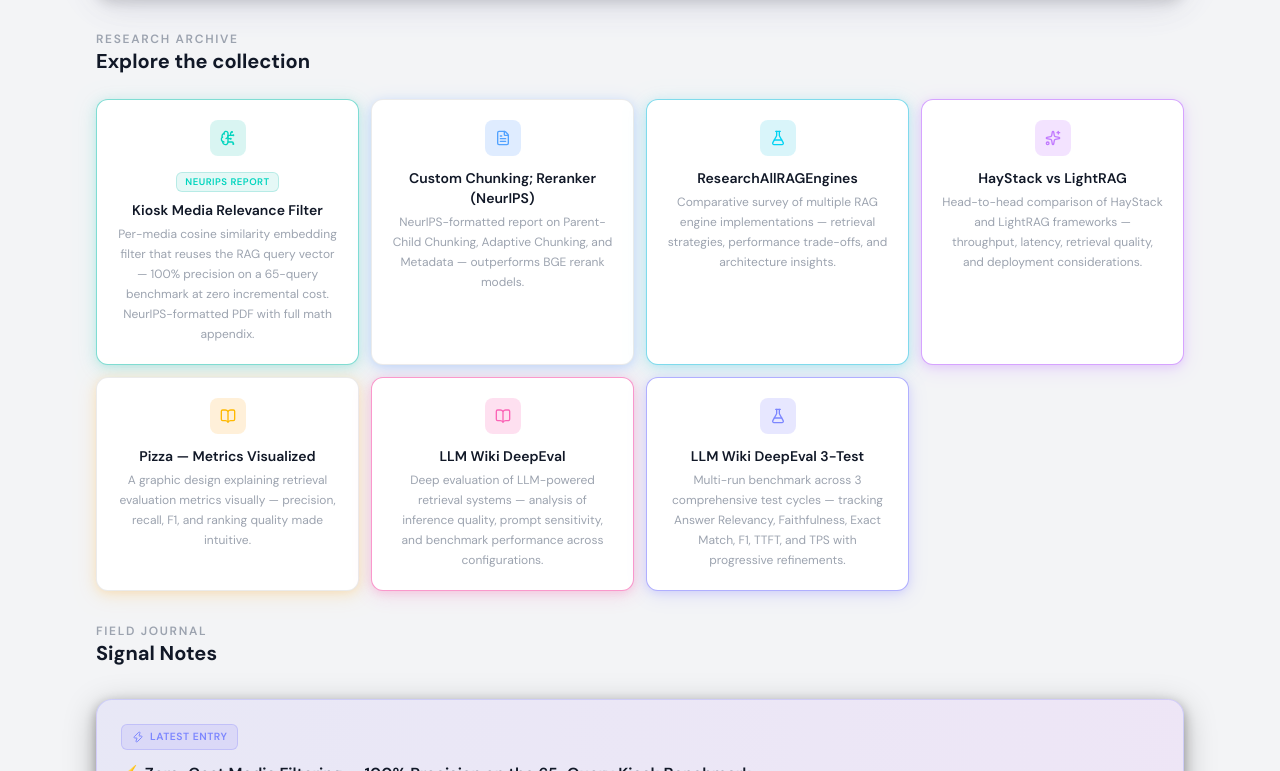
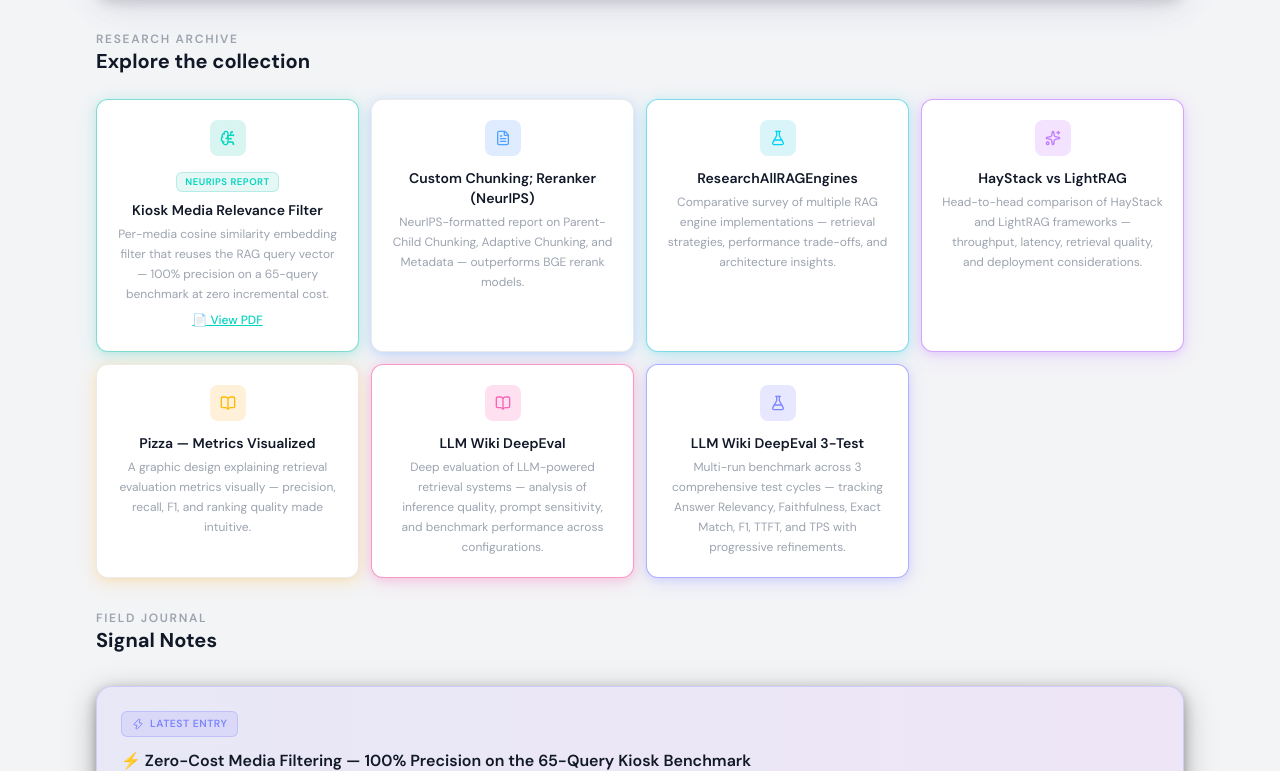
Before and after one commit to AxelTWC/research, a React (Vite) app: page / in a window 1280 px wide. Shown: the part 1749-2520 px from the top of the page. Built offline with nearby package versions, Linux system fonts and the light colour scheme.

Commit message:
Update App.jsx

```diff
--- a/src/App.jsx
+++ b/src/App.jsx
@@ -73,8 +73,9 @@
     iconBg: 'bg-teal-500/15 text-teal-400',
     badge: 'NeurIPS Report',
     title: 'Kiosk Media Relevance Filter',
-    desc: 'Per-media cosine similarity embedding filter that reuses the RAG query vector — 100% precision on a 65-query benchmark at zero incremental cost. NeurIPS-formatted PDF with full math appendix.',
-    href: '/research/Reports/Kiosk.pdf',
+    desc: 'Per-media cosine similarity embedding filter that reuses the RAG query vector — 100% precision on a 65-query benchmark at zero incremental cost.',
+    href: '/research/Reports/SemanticMediaFilter.html',
+    pdfHref: '/research/Reports/Kiosk.pdf',
   },
   {
     icon: FileText,
@@ -452,6 +453,14 @@
                 )}
                 <h4 className="text-sm font-semibold text-text-primary">{card.title}</h4>
                 <p className="mt-1 text-xs leading-5 text-text-muted">{card.desc}</p>
+                {card.pdfHref && (
+                  <span
+                    className="mt-2 inline-block text-xs font-medium text-teal-400 underline transition hover:text-teal-300"
+                    onClick={(e) => { e.preventDefault(); e.stopPropagation(); window.open(card.pdfHref, '_blank', 'noopener,noreferrer') }}
+                  >
+                    📄 View PDF
+                  </span>
+                )}
               </Tag>
             )
           })}
```
